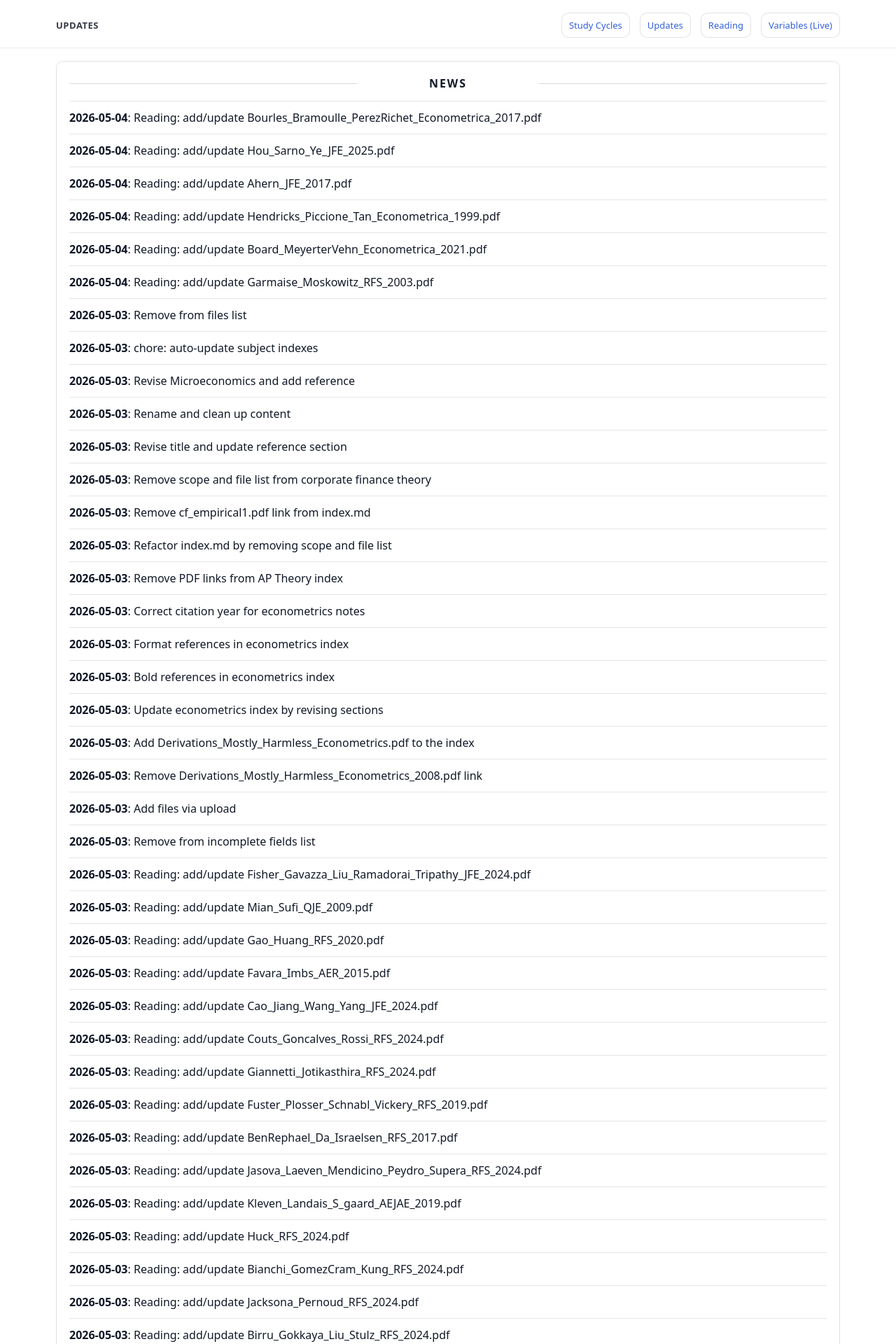
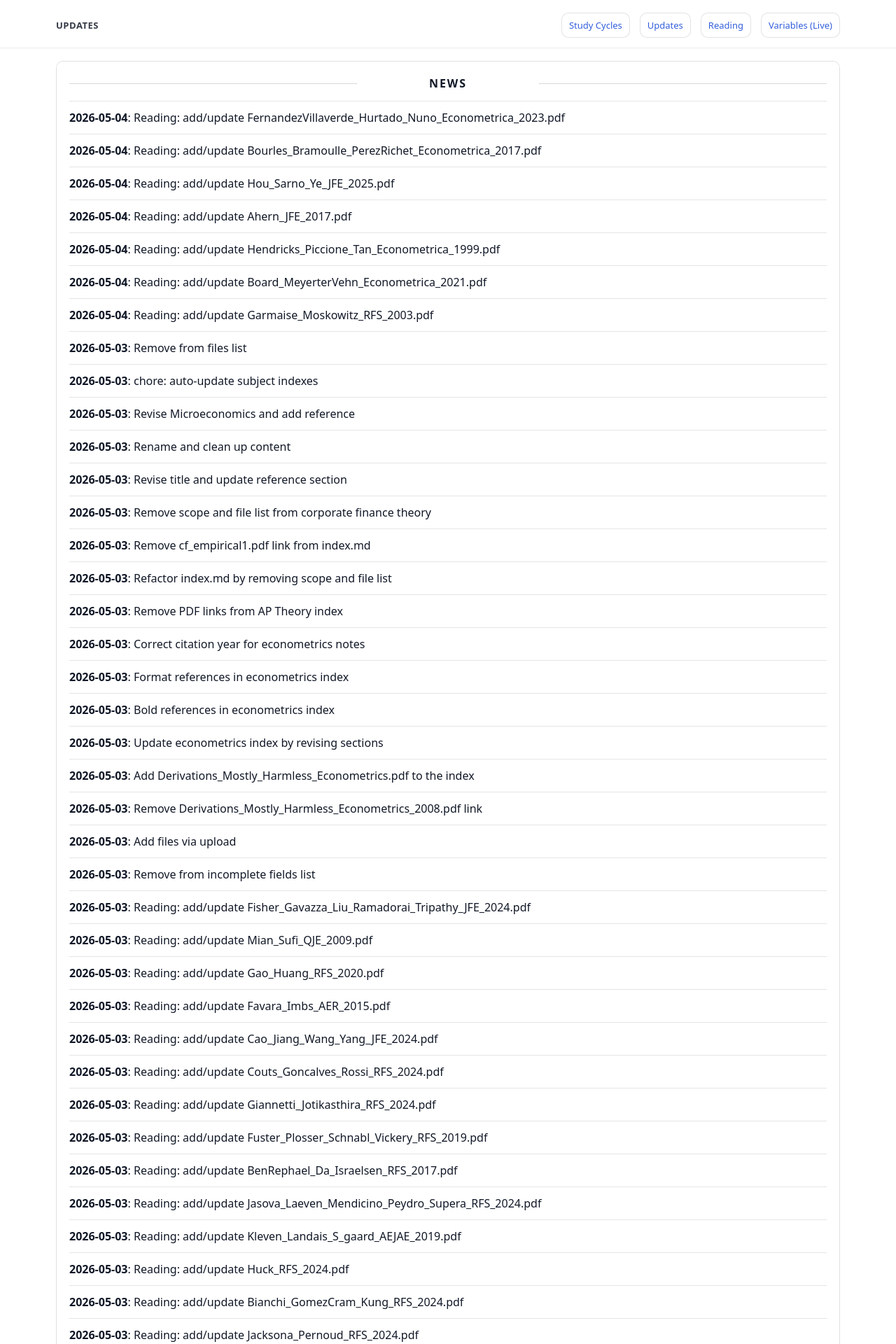
Before and after one commit to yaxinzn/study-archive, a Jekyll site: the page built from updates/index.md, in a window 1280 px wide. Shown: the top 1920 px of the page at 70% size. Built offline with Jekyll 4.4.1, drawn with Linux system fonts in a browser that asks for light colours; some of the changed text lies outside the part shown.

Commit message:
chore: update NEWS feed

```diff
--- a/_data/news.yml
+++ b/_data/news.yml
@@ -1,4 +1,7 @@
 # Auto-generated update history (sorted newest -> oldest). Do not edit manually.
+- ts: "1777846640"
+  date: "2026-05-04"
+  title: "Reading: add/update FernandezVillaverde_Hurtado_Nuno_Econometrica_2023.pdf"
 - ts: "1777842502"
   date: "2026-05-04"
   title: "Reading: add/update Bourles_Bramoulle_PerezRichet_Econometrica_2017.pdf"
```
